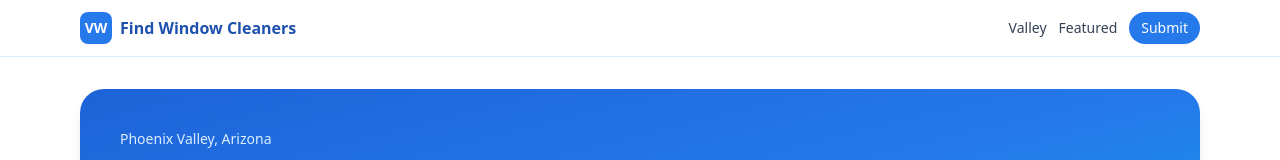
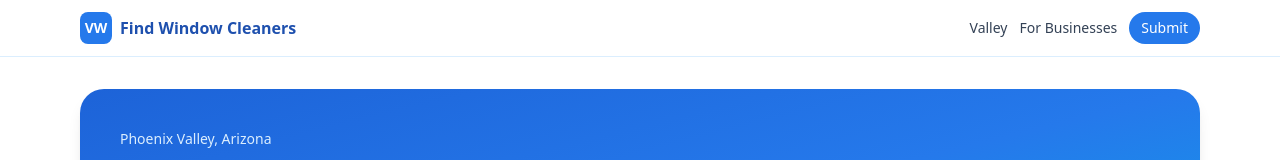
Before and after one commit to KobeBot37/Find-Window-Cleaners, a Next.js app: page / in a window 1280 px wide. Shown: the top 160 px of the page. Built offline with nearby package versions, Linux system fonts and the light colour scheme.

Commit message:
Rename Featured nav to For Businesses
Makes the owner sales page clearer for consumers.

```diff
--- a/src/components/Header.tsx
+++ b/src/components/Header.tsx
@@ -17,7 +17,7 @@ export function Header() {
             Valley
           </Link>
           <Link href="/featured" className="hover:text-brand-700">
-            Featured
+            For Businesses
           </Link>
           <Link
             href="/submit"
```
